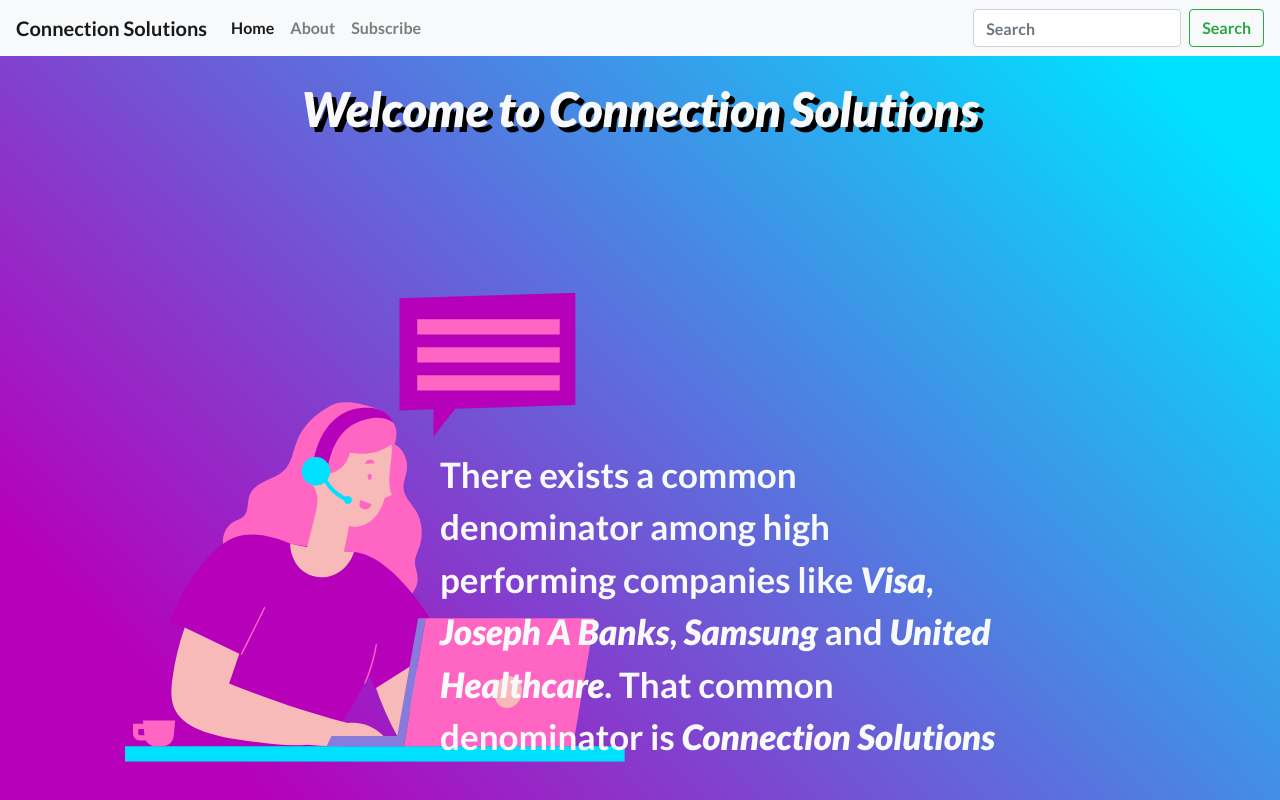
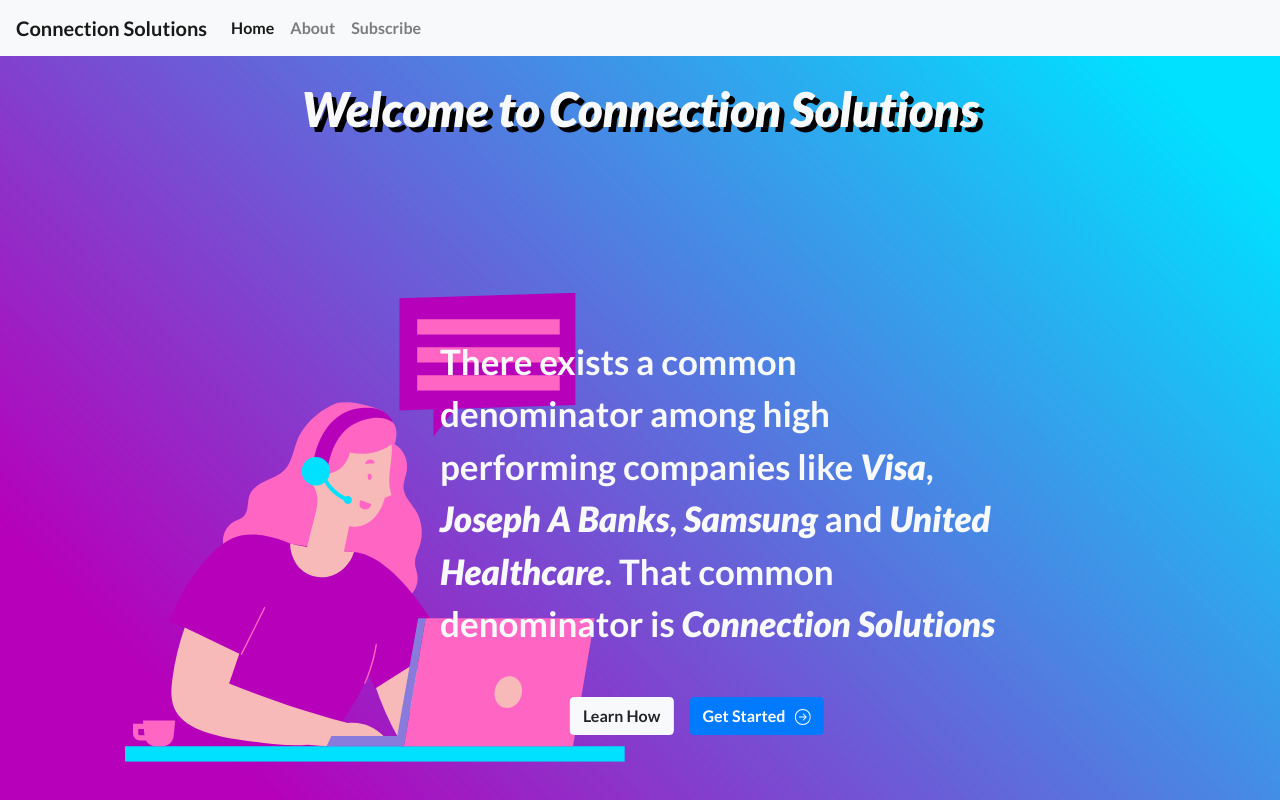
Before and after one commit to JGjumpshot/ROI, a Flask app: page / in a window 1280 px wide. Run offline with Flask 2, Linux system fonts and the light colour scheme.

Commit message:
landing page finished

```diff
--- a/static/styles/styles.css
+++ b/static/styles/styles.css
@@ -37,12 +37,21 @@ body {
 }
 
 .blurb {
-    transform: translateX(-50%) translateY(96%);
+    transform: translateX(-50%) translateY(60%);
     width: 35rem;
     color: #f8f9fa;
     font-family: 'Lato';
     /* font-family: 'Trebuchet MS', 'Lucida Sans Unicode', 'Lucida Grande', 'Lucida Sans', Arial, sans-serif; */
     /* font-family:'Segoe UI', Tahoma, Geneva, Verdana, sans-serif */
+}
+
+.btn-container {
+    display: flex;
+    justify-content: space-around;
+    float: right;
+    width: 270px;
+    position: relative;
+    transform: translateX(-166%) translateY(220px);
 }
 
 @keyframes appear {
--- a/templates/base.html
+++ b/templates/base.html
@@ -35,10 +35,10 @@
                     <a class="nav-link" href="/subscribe">Subscribe</a>
                 </li>
             </ul>
-            <form class="form-inline my-2 my-lg-0">
+            <!-- <form class="form-inline my-2 my-lg-0">
                 <input class="form-control mr-sm-2" type="search" placeholder="Search" aria-label="Search">
                 <button class="btn btn-outline-success my-2 my-sm-0" type="submit">Search</button>
-            </form>
+            </form> -->
         </div>
     </nav>
     <br>
--- a/templates/index.html
+++ b/templates/index.html
@@ -8,5 +8,12 @@
         <strong><i>Joseph A Banks</i></strong>, <strong><i>Samsung</i></strong> and <strong><i>United Healthcare</i></strong>.
         That common denominator is <strong><i>Connection Solutions</i></strong>
     </p>
+
+</div>
+<div class="btn-container">
+    <button type="button" class="btn btn-light learn-how">Learn How</button>
+    <button type="button" class="btn btn-primary get-started">Get Started &nbsp;&nbsp;<svg xmlns="http://www.w3.org/2000/svg" width="16" height="16" fill="currentColor" class="bi bi-arrow-right-circle" viewBox="0 0 16 16">
+        <path fill-rule="evenodd" d="M1 8a7 7 0 1 0 14 0A7 7 0 0 0 1 8zm15 0A8 8 0 1 1 0 8a8 8 0 0 1 16 0zM4.5 7.5a.5.5 0 0 0 0 1h5.793l-2.147 2.146a.5.5 0 0 0 .708.708l3-3a.5.5 0 0 0 0-.708l-3-3a.5.5 0 1 0-.708.708L10.293 7.5H4.5z"/>
+      </svg></button>
 </div>
 {% endblock %}
```
